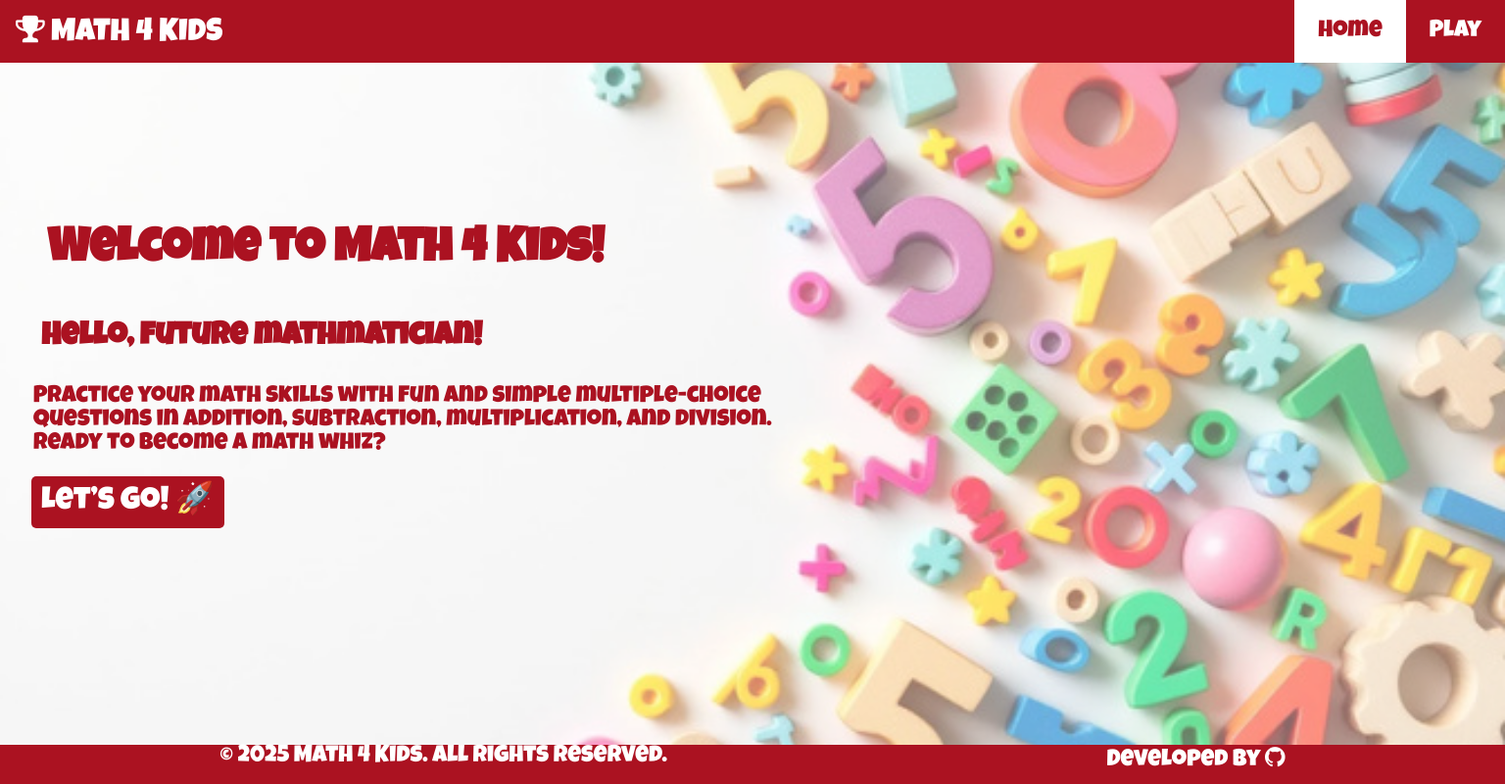
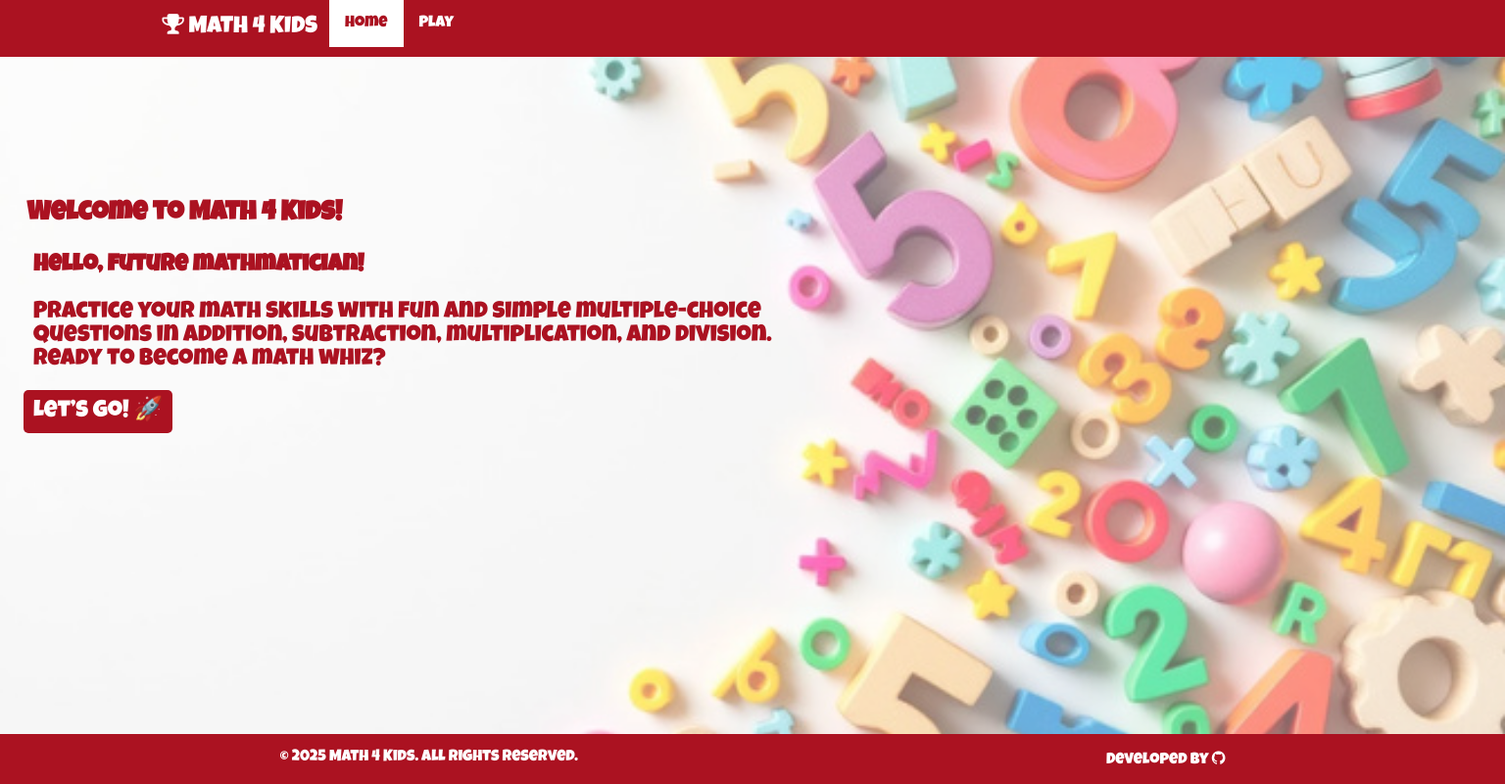
Before and after one commit to Aziz-Ibrahim/math4kids, a website: page index.html in a window 1536 px wide. Shown: the whole page at 98% size. Drawn offline with Linux system fonts and the light colour scheme; a web font is replaced by a local one.

Commit message:
Change footer containers from span to div

```diff
--- a/assets/css/style.css
+++ b/assets/css/style.css
@@ -2,9 +2,9 @@
 
 /* Universal */
 * {
-    box-sizing: border-box;
     padding: 0;
     margin: 0;
+    box-sizing: border-box;
 }
 
 html,
@@ -23,37 +23,46 @@ body {
 }
 
 header {
-    background: #AB1221;
     color: white;
-    position: static;
+    position: fixed;
     top: 0;
     width: 100%;
 }
 
-.hidden {
-    display: none;
+main {
+    margin-top: 3em;
 }
 
 /* Nav Bar */
+nav {
+    background: #AB1221;
+    display: inline;
+    padding: 0 10%;
+    height: 8vh;
+    width: 100%;
+}
+
 .navbar {
+    position: absolute;
     display: flex;
-    justify-content: space-between;
-    align-items: center;
 }
 
 .title {
     font-size: 1.5rem;
     margin: 0.5em;
+    float: left;
 }
 
 .nav-links ul {
     margin: 0;
     padding: 0;
     display: flex;
+    justify-content: space-between;
 }
 
 .nav-links li {
     list-style: none;
+    height: 100%;
 }
 
 .nav-links li a {
@@ -61,6 +70,7 @@ header {
     color: white;
     padding: 1em;
     display: block;
+    height: 100%;
 }
 
 .nav-links .current {
@@ -101,12 +111,20 @@ main {
 /* Footer */
 footer {
     position: fixed;
+    display: flex;
+    flex-direction: row;
+    justify-content: space-around;
     bottom: 0;
     width: 100%;
     background: #AB1221;
     color: white;
     text-align: center;
     padding: 1em;
+}
+
+footer a {
+    color: white;
+    text-decoration: none;
 }
 
 
@@ -117,6 +135,7 @@ footer {
     flex-direction: column;
     justify-content: center;
     align-items: flex-start;
+    margin-top: .6em;
     height: 90vh;
     color: #AB1221;
     background-image: url('../images/hero-bg-img-lg.jpg');
@@ -271,6 +290,12 @@ footer {
     color: white;
 }
 
+/* Other classes */
+
+.hidden {
+    display: none;
+}
+
 .correct {
     background-color: #d4edda;
     /* Light green background */
@@ -395,87 +420,6 @@ dialog::backdrop {
 
 /* Media queries for responsive design */
 
-/* Extra large screens (desktops) */
-@media(min-width:1441px) {
-
-    body {
-        overflow-y: hidden;
-    }
-
-    /* Header */
-    header {
-        height: 8vh;
-        font-size: 1.5rem;
-    }
-
-    header .title {
-        font-size: 2rem;
-    }
-
-    .navbar {
-        height: 8vh;
-    }
-
-    /* Home page */
-    /* Hero */
-    .hero {
-        height: 90vh;
-    }
-
-    .hero-text h1 {
-        font-size: 3rem;
-    }
-
-    .hero-text h2 {
-        font-size: 2rem;
-    }
-
-    .hero-text p {
-        font-size: 1.5rem;
-    }
-
-    .hero-text a {
-        font-size: 2rem;
-    }
-
-    /* Game Page */
-    #game-mode-container {
-        margin-top: 10px;
-        height: 5vh;
-        font-size: 1.5rem;
-    }
-
-    #gameMode {
-        font-size: 1rem;
-    }
-
-    .wrapper {
-        height: 80vh;
-    }
-
-    /* Footer */
-    footer {
-        display: flex;
-        flex-direction: row;
-        justify-content: space-around;
-        position: fixed;
-        bottom: 0;
-        height: 5vh;
-        font-size: 1.5rem;
-        padding: 0%;
-    }
-
-    footer p {
-        color: white;
-    }
-
-    footer a {
-        color: white;
-        text-decoration: none;
-    }
-
-}
-
 /* Mediuam screens (tablets) */
 @media(max-width:768px) {
 
@@ -513,15 +457,6 @@ dialog::backdrop {
 
     .nav-links.active {
         display: flex;
-    }
-
-    .options {
-        display: flex;
-        width: 100%;
-        height: 100%;
-        align-items: center;
-        justify-content: center;
-        object-fit: contain;
     }
 
     /* Home page */
@@ -598,8 +533,12 @@ dialog::backdrop {
     }
 
     .options {
-        height: 25vh;
+        display: flex;
         width: 100%;
+        height: 100%;
+        align-items: center;
+        justify-content: center;
+        object-fit: contain;
     }
 
     footer {
--- a/index.html
+++ b/index.html
@@ -62,20 +62,21 @@
                     <p>Practice your math skills with fun and simple multiple-choice questions in addition, subtraction,
                         multiplication, and division. <br>Ready to become a math whiz?</p>
                 </div>
-                <span class="hero-text"><a href="game.html" aria-label="Go to Play Page" class="btn">Let’s go!
-                        🚀</a></span>
+                <div class="hero-text"><a href="game.html" aria-label="Go to Play Page" class="btn">Let’s go!
+                        🚀</a></div>
             </div>
         </section>
     </main>
     <!-- Footer -->
     <footer>
-        <span class="footer-text">
+        <div class="footer-text">
             <p>© 2025 Math 4 Kids. All Rights Reserved.</p>
-        </span><span class="footer-text">
+        </div>
+        <div class="footer-text">
             <p>Developed by <a href="https://github.com/Aziz-Ibrahim" target="_blank"
                     aria-label="Go to the develper's github page, opens in a new window"><i class="fa fa-github"
                         aria-hidden="true"></i></a></p>
-        </span>
+        </div>
     </footer>
     <!-- Javascript -->
     <script src="assets/js/game.js"></script>
```
